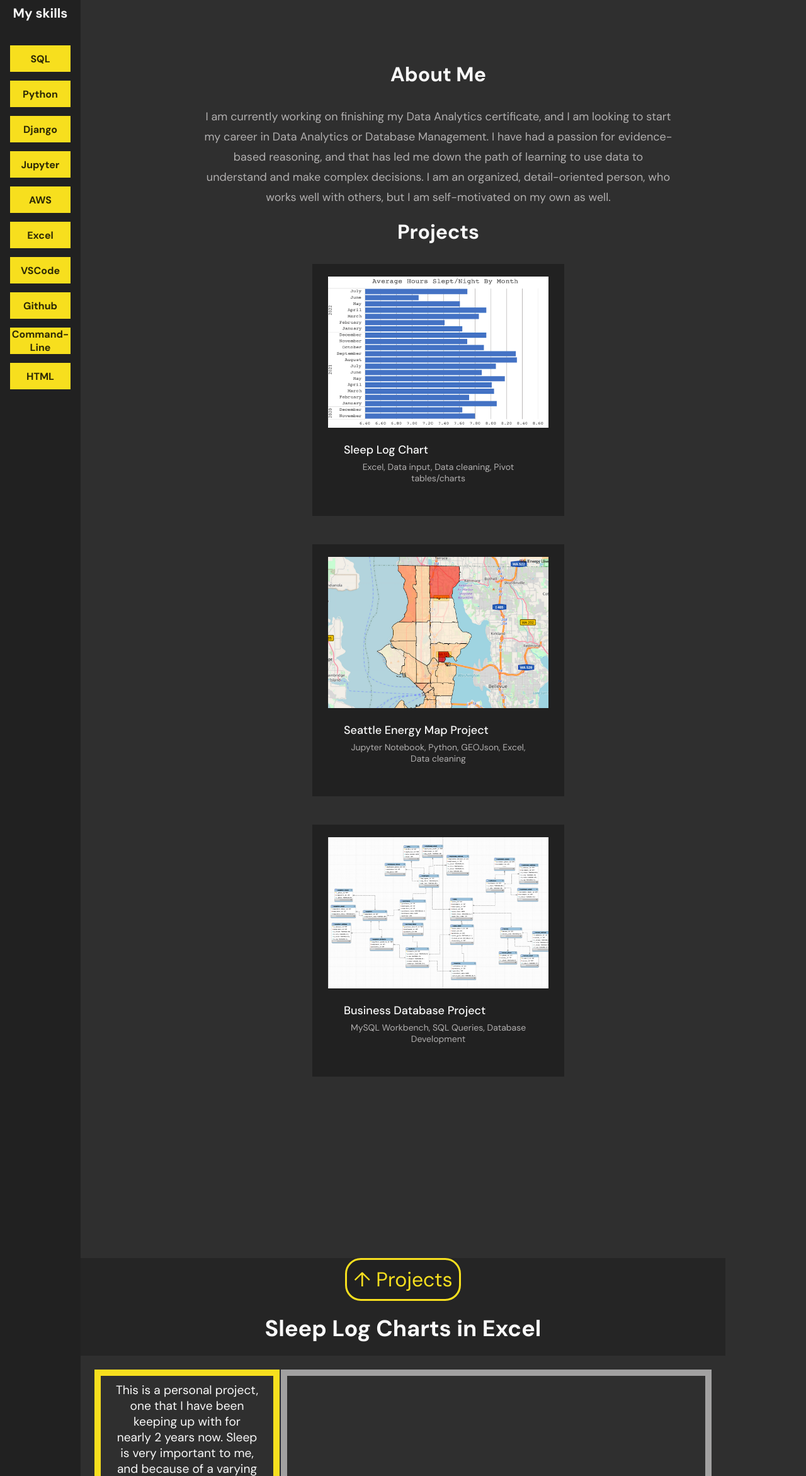
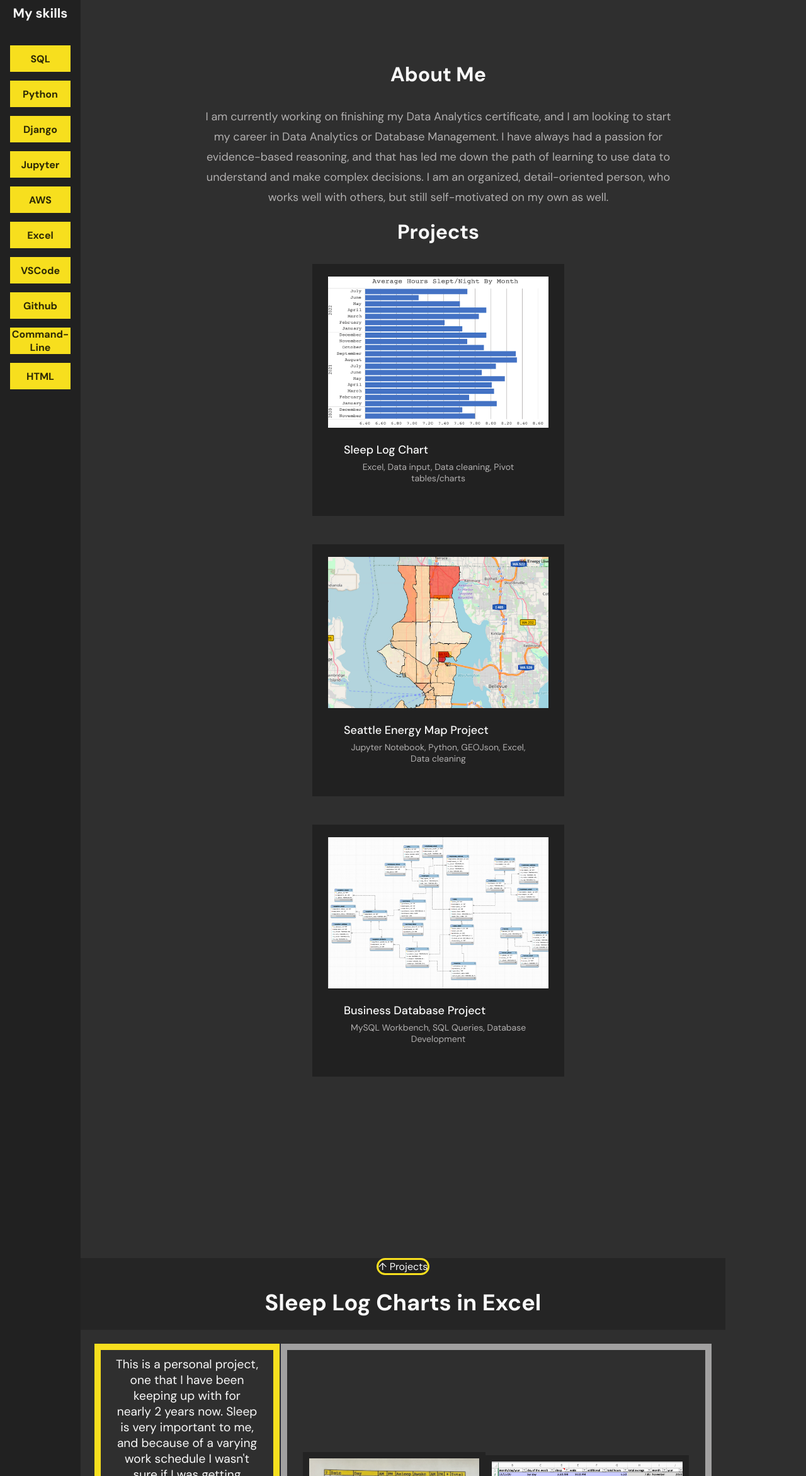
Before and after one commit to aurorh/aurorh.github.io, a plain HTML site: page index.html in a window 1280 px wide. Shown: the part 153-2496 px from the top of the page at 63% size. Drawn offline with Linux system fonts and the light colour scheme.

Commit message:
Update index.html

```diff
--- a/index.html
+++ b/index.html
@@ -65,12 +65,12 @@
                     my
                     career in
                     Data Analytics or Database Management.
-                    I have had a passion for evidence-based reasoning, and that has led me down the path of
+                    I have always had a passion for evidence-based reasoning, and that has led me down the path of
                     learning
                     to
                     use
                     data to understand and make complex decisions.
-                    I am an organized, detail-oriented person, who works well with others, but I am
+                    I am an organized, detail-oriented person, who works well with others, but still
                     self-motivated
                     on my
                     own
@@ -137,9 +137,7 @@
 
 <article>
     <div class="goto-top">
-        <a href="#projects"></a>
-            <p>&uarr; Projects</p>
-        </a>
+        <a href="#projects">&uarr; Projects</a>
     </div>
     <h1 id="sleepchart">Sleep Log Charts in Excel</h1>
 
@@ -238,8 +236,8 @@
 </div>
 <article>
     <div class="goto-top">
-    <a href="#projects"></a>
-        <p>&uarr; Projects</p>
+        <a href="#projects">&uarr; Projects</a>
+    </div>
     </div>
         <h1 id="map">Seattle Energy Map Project</h1>
 
```
